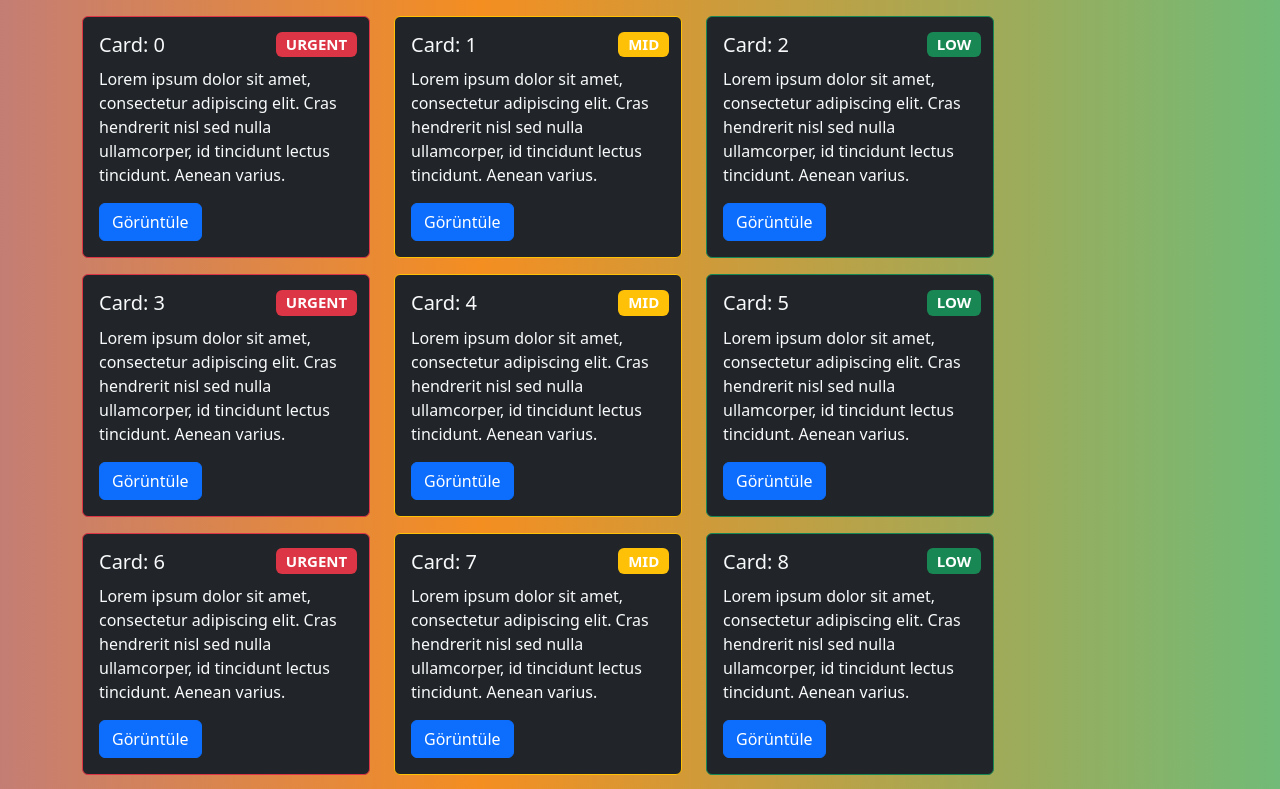
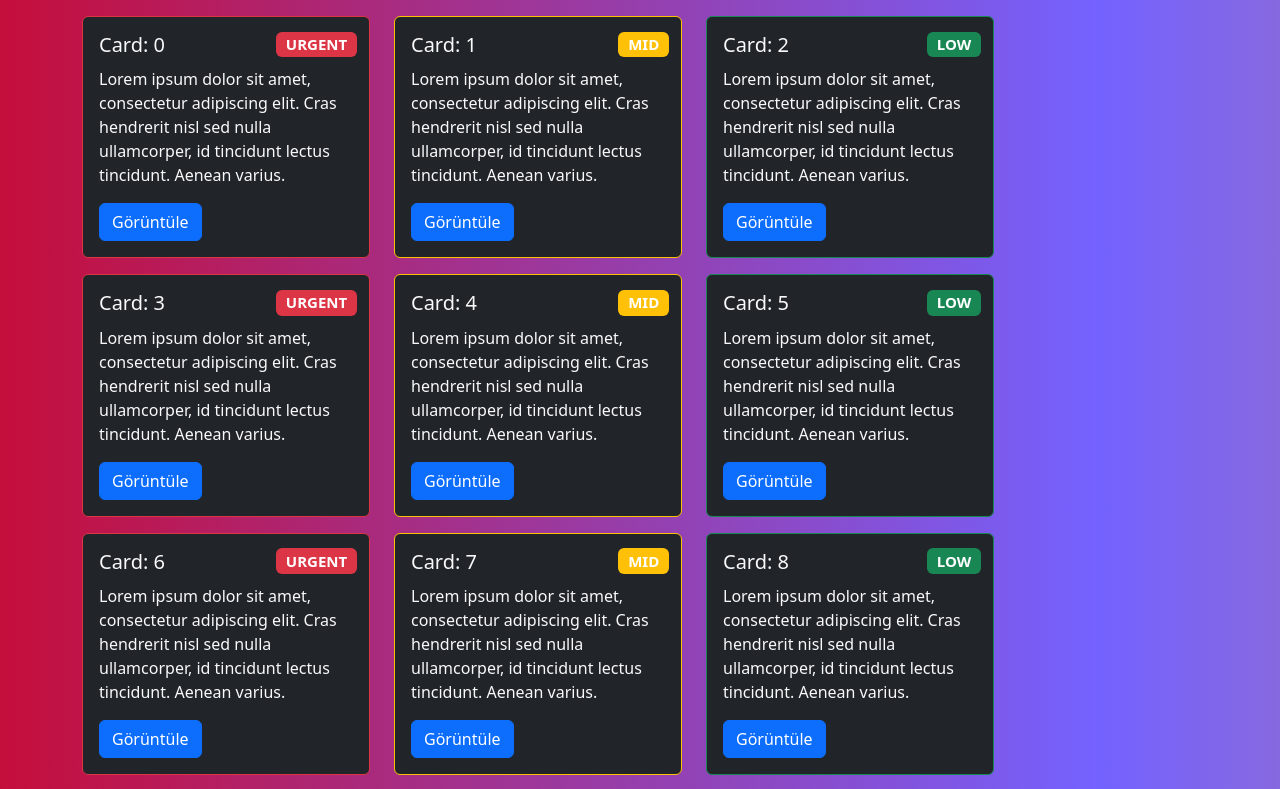
Before and after one commit to burakbaran/When-Where, a React (Create React App) app: page / in a window 1280 px wide. Shown: the top 789 px of the page. Built offline with nearby package versions, Linux system fonts and the light colour scheme.

Commit message:
minor animation change

```diff
--- a/src/App.css
+++ b/src/App.css
@@ -1,7 +1,7 @@
 .App {
   background: linear-gradient(90deg, #d2001a, #7462ff, #f48e21, #23d5ab);
   background-size: 300% 300%;
-  animation: color 16s ease-in-out infinite;
+  animation: color 60s ease-in-out infinite;
 }
 
 @keyframes color {
```
